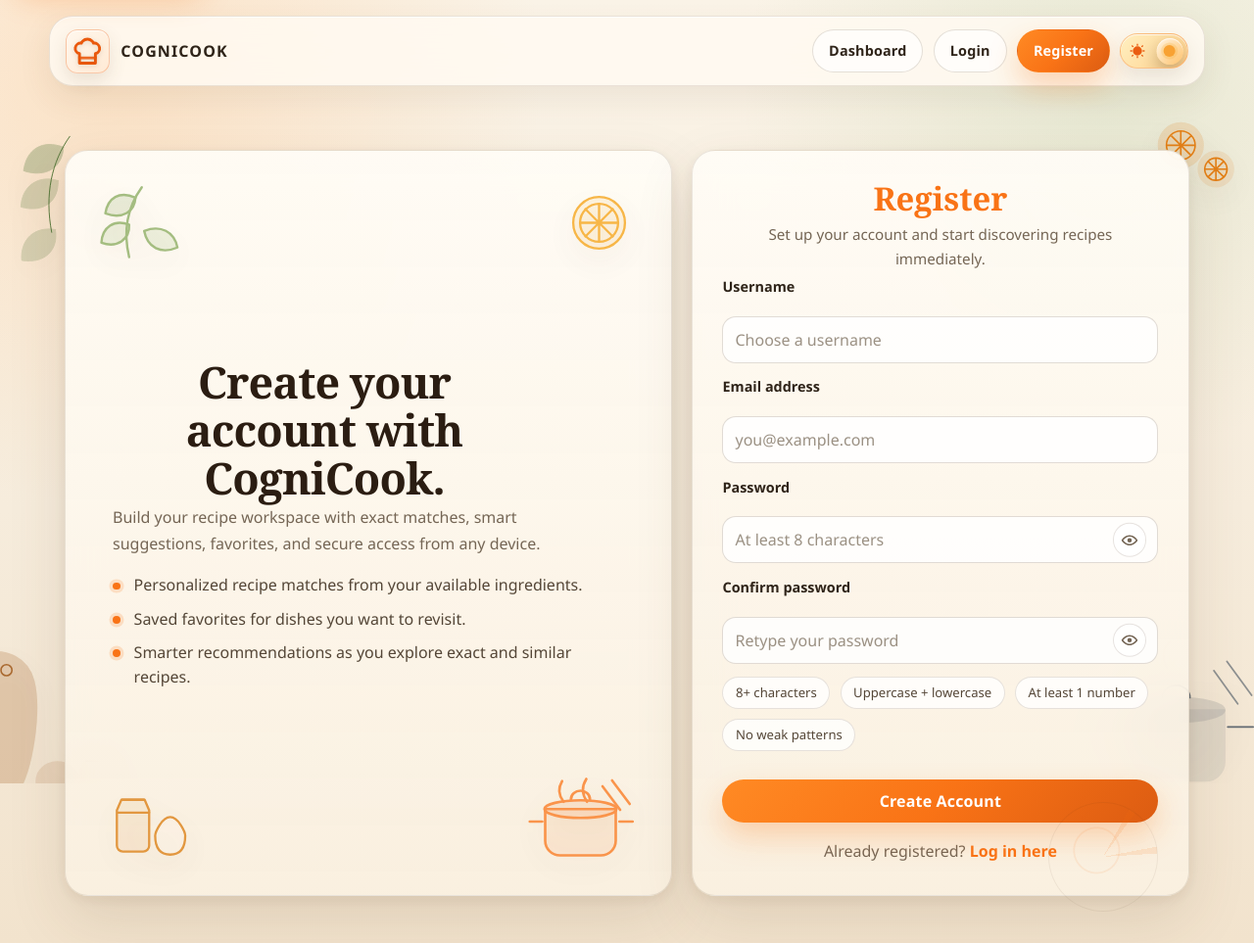
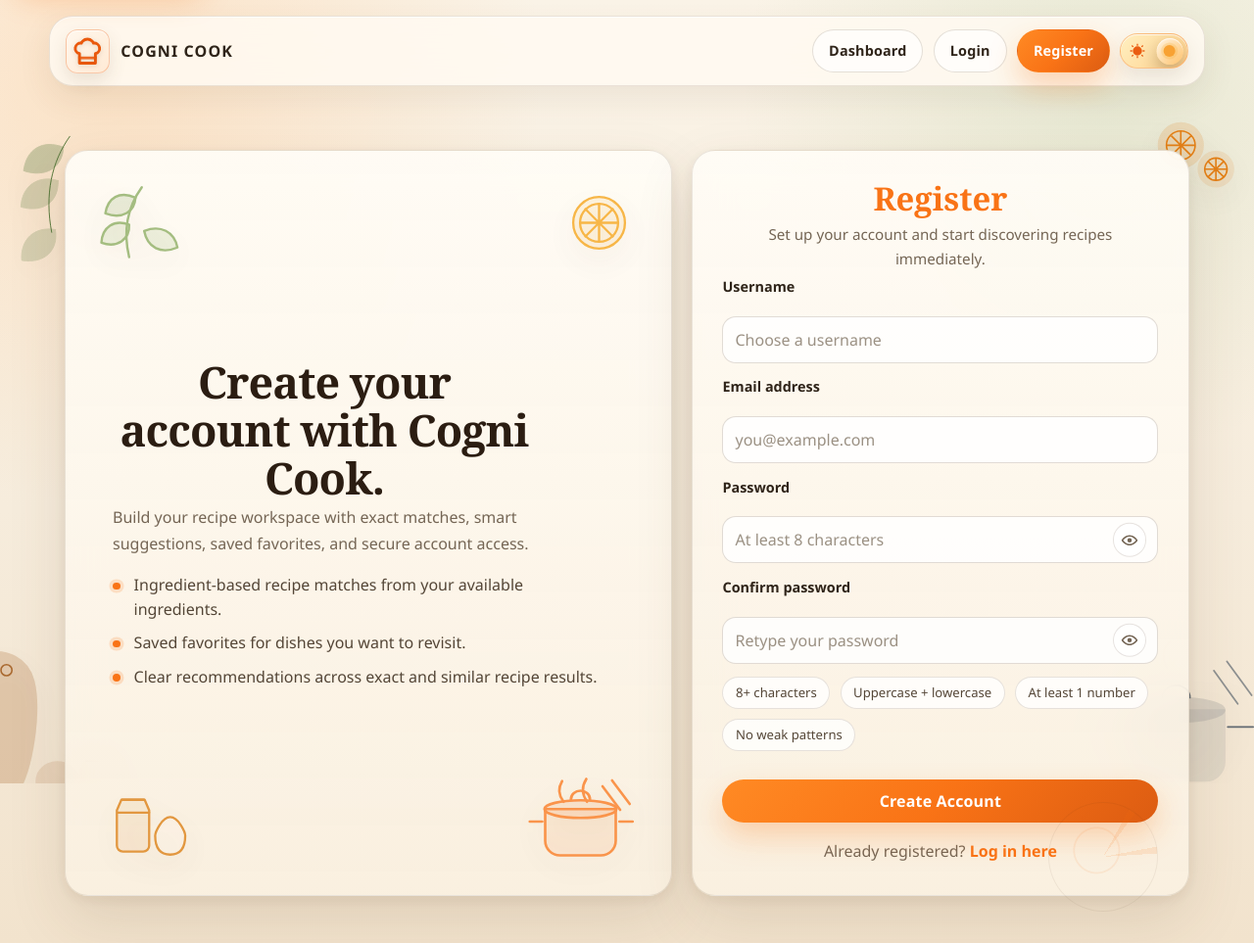
Before and after one commit to Najeel08/cognicook, a Flask app: page /register in a window 1280 px wide. Shown: the whole page at 98% size. Run offline with Flask 3, Linux system fonts and the light colour scheme; parts of the project's set-up code (start-up, migrations or seed data) failed here and were passed over; some libraries are stand-ins or nearby versions.

Commit message:
Refactor and enhance safety checks in routes, update descriptions, and improve UI consistency
- Introduced a new helper function `_safe_local_path_from_parsed_url` to centralize and simplify path safety checks in `get_safe_redirect_target` and `get_safe_return_path`.
- Updated the description in `clean_dataset.py` and `import_dataset.py` to include "Cogni Cook" for clarity.
- Removed unused ambient styles from `cognicook.css`.
- Enhanced theme toggle functionality in `cognicook.js` to ensure compatibility with older browsers.
- Updated welcome messages and descriptions in various HTML templates to consistently use "Cogni Cook".
- Added a new test in `test_favorites.py` to ensure favorite actions are scoped to the current user.
- Implemented a test in `test_recommendations.py` to verify that the recommendation cache resets for a fresh app database.
- Added a test in `test_security.py` to ensure that production environments without a secret key do not create a development secret.
- Cleaned up unused imports in several test files.

```diff
--- a/app.py
+++ b/app.py
@@ -509,7 +509,9 @@ def create_app(config_object=Config):
         from models.favorite import Favorite
         from models.recipe import Recipe
         from models.user import User
+        from services.recipe_service import invalidate_recipe_similarity_cache
 
+        invalidate_recipe_similarity_cache()
         db.create_all()
         ensure_user_schema(app)
         ensure_user_email_schema(app)
--- a/config.py
+++ b/config.py
@@ -31,7 +31,7 @@ TRUSTED_HOSTS = [
 ]
 SECRET_KEY = os.environ.get("SECRET_KEY")
 SECRET_KEY_FROM_ENV = bool(SECRET_KEY)
-if not SECRET_KEY:
+if not SECRET_KEY and not IS_PRODUCTION:
     INSTANCE_PATH.mkdir(parents=True, exist_ok=True)
     dev_secret_path = INSTANCE_PATH / ".secret_key"
     try:
--- a/routes.py
+++ b/routes.py
@@ -51,28 +51,31 @@ def current_similar_filters():
     }
 
 
+def _safe_local_path_from_parsed_url(parsed):
+    path_is_local = (
+        parsed.path.startswith("/")
+        and not parsed.path.startswith("//")
+        and "\\" not in parsed.path
+    )
+    path_is_safe = is_safe_input(parsed.path, max_length=2048)
+    query_is_safe = is_safe_input(parsed.query, max_length=1200) and "<" not in parsed.query and ">" not in parsed.query
+    if not path_is_local or not path_is_safe or not query_is_safe:
+        return ""
+
+    target = parsed.path
+    if parsed.query:
+        target = f"{target}?{parsed.query}"
+    return target
+
+
 def get_safe_redirect_target(default_endpoint, **values):
     referrer = request.referrer
     if referrer:
         parsed = urlsplit(referrer)
-        path_is_local = (
-            parsed.path.startswith("/")
-            and not parsed.path.startswith("//")
-            and "\\" not in parsed.path
-        )
-        path_is_safe = is_safe_input(parsed.path, max_length=2048)
-        query_is_safe = is_safe_input(parsed.query, max_length=1200) and "<" not in parsed.query and ">" not in parsed.query
-        if (
-            parsed.scheme in {"http", "https"}
-            and parsed.netloc == request.host
-            and path_is_local
-            and path_is_safe
-            and query_is_safe
-        ):
-            target = parsed.path
-            if parsed.query:
-                target = f"{target}?{parsed.query}"
-            return target
+        if parsed.scheme in {"http", "https"} and parsed.netloc == request.host:
+            target = _safe_local_path_from_parsed_url(parsed)
+            if target:
+                return target
 
     return url_for(default_endpoint, **values)
 
@@ -82,20 +85,10 @@ def get_safe_return_path(value):
         return ""
 
     parsed = urlsplit(value)
-    path_is_local = (
-        parsed.path.startswith("/")
-        and not parsed.path.startswith("//")
-        and "\\" not in parsed.path
-    )
-    path_is_safe = is_safe_input(parsed.path, max_length=2048)
-    query_is_safe = is_safe_input(parsed.query, max_length=1200) and "<" not in parsed.query and ">" not in parsed.query
-    if parsed.scheme or parsed.netloc or not path_is_local or not path_is_safe or not query_is_safe:
+    if parsed.scheme or parsed.netloc:
         return ""
 
-    target = parsed.path
-    if parsed.query:
-        target = f"{target}?{parsed.query}"
-    return target
+    return _safe_local_path_from_parsed_url(parsed)
 
 
 def get_favorite_recipe_ids(recipe_ids):
@@ -326,7 +319,7 @@ def register_routes(app):
             if request.form.get("save_recipe"):
                 redirect_url = auto_save_recipe_after_login(
                     request.form,
-                    saved_message="Account created successfully! Your recipe has been added to your favourites.",
+                    saved_message="Account created successfully! Your recipe has been added to your favorites.",
                 )
                 return redirect(redirect_url)
             flash("Account created successfully!", "success")
--- a/scripts/clean_dataset.py
+++ b/scripts/clean_dataset.py
@@ -46,7 +46,7 @@ def clean_dataset(input_path=DEFAULT_INPUT, output_path=DEFAULT_OUTPUT):
 
 
 def parse_args():
-    parser = argparse.ArgumentParser(description="Clean the CogniCook recipe CSV into the canonical dataset file.")
+    parser = argparse.ArgumentParser(description="Clean the Cogni Cook (Intelligent Recipe Recommendation System) recipe CSV into the canonical dataset file.")
     parser.add_argument("--input", default=str(DEFAULT_INPUT), help="Raw CSV path to clean.")
     parser.add_argument("--output", default=str(DEFAULT_OUTPUT), help="Clean canonical CSV path to write.")
     return parser.parse_args()
--- a/scripts/import_dataset.py
+++ b/scripts/import_dataset.py
@@ -13,7 +13,7 @@ from services.data_loader import replace_recipe_data
 
 
 def parse_args():
-    parser = argparse.ArgumentParser(description="Import the canonical CogniCook CSV dataset into the database.")
+    parser = argparse.ArgumentParser(description="Import the canonical Cogni Cook (Intelligent Recipe Recommendation System) CSV dataset into the database.")
     parser.add_argument("--dataset", help="CSV dataset path. Defaults to Config.DATASET_PATH.")
     parser.add_argument(
         "--no-preserve-favorites",
--- a/static/css/cognicook.css
+++ b/static/css/cognicook.css
@@ -228,11 +228,6 @@ a,
     transform: translateY(0);
 }
 
-.ambient,
-.ambient-grid {
-    display: none;
-}
-
 .kitchen-decor {
     position: fixed;
     inset: 0;
--- a/static/js/cognicook.js
+++ b/static/js/cognicook.js
@@ -72,7 +72,9 @@ function initializeThemeToggle() {
 
     updateToggleState(currentTheme());
 
-    const colorSchemeQuery = window.matchMedia("(prefers-color-scheme: light)");
+    const colorSchemeQuery = typeof window.matchMedia === "function"
+        ? window.matchMedia("(prefers-color-scheme: light)")
+        : null;
     const handleColorSchemeChange = (event) => {
         let hasStoredTheme = false;
         try {
@@ -88,9 +90,9 @@ function initializeThemeToggle() {
         applyTheme(event.matches ? "light" : "dark", false);
     };
 
-    if (colorSchemeQuery.addEventListener) {
+    if (colorSchemeQuery?.addEventListener) {
         colorSchemeQuery.addEventListener("change", handleColorSchemeChange);
-    } else if (colorSchemeQuery.addListener) {
+    } else if (colorSchemeQuery?.addListener) {
         colorSchemeQuery.addListener(handleColorSchemeChange);
     }
 }
--- a/templates/dashboard_home.html
+++ b/templates/dashboard_home.html
@@ -4,13 +4,13 @@
 <section class="hero-panel glass-panel dashboard-panel dashboard-home">
   <div class="dashboard-hero-copy">
     {% if not current_user.is_authenticated %}
-    <p class="eyebrow">Welcome to CogniCook</p>
+    <p class="eyebrow">Welcome to Cogni Cook</p>
     {% endif %}
 
     <h1>Find recipes you can cook <span class="text-accent">today.</span></h1>
 
     <p class="lead-copy">
-      Add the ingredients you have on hand and CogniCook will surface exact recipes first, then close matches that need only a few extras.
+      Add the ingredients you have on hand and Cogni Cook will surface exact recipes first, then close matches that need only a few extras.
     </p>
   </div>
 
--- a/templates/layout.html
+++ b/templates/layout.html
@@ -4,8 +4,8 @@
     <meta charset="UTF-8" />
     <meta name="viewport" content="width=device-width, initial-scale=1" />
     <meta name="color-scheme" content="dark light" />
-    <meta name="description" content="{% block meta_description %}CogniCook helps users find Indian recipes from available ingredients, explore similar dishes, and save favorite recipes.{% endblock %}" />
-    <title>{% block title %}{{ title or "CogniCook" }}{% endblock %}</title>
+    <meta name="description" content="{% block meta_description %}Cogni Cook (Intelligent Recipe Recommendation System) helps users find Indian recipes from available ingredients, explore similar dishes, and save favorite recipes.{% endblock %}" />
+    <title>{% block title %}{{ title or "Cogni Cook (Intelligent Recipe Recommendation System)" }}{% endblock %}</title>
     <script src="{{ static_asset_url('js/theme-init.js') }}"></script>
     <link href="{{ static_asset_url('css/bootstrap.min.css') }}" rel="stylesheet" />
     <link href="{{ static_asset_url('css/cognicook.css') }}" rel="stylesheet" />
@@ -13,9 +13,6 @@
   <body>
     <a class="skip-link" href="#main-content">Skip to main content</a>
     <div class="app-shell">
-      <div class="ambient ambient-one"></div>
-      <div class="ambient ambient-two"></div>
-      <div class="ambient-grid"></div>
       {% include "_kitchen_decor.html" %}
 
       <nav class="topbar" aria-label="Primary navigation">
@@ -27,7 +24,7 @@
                 <path class="chef-line chef-detail" d="M6 17h12" />
               </svg>
             </span>
-            <span class="brandmark-word">CogniCook</span>
+            <span class="brandmark-word">Cogni Cook</span>
           </a>
 
           <div class="topbar-actions">
--- a/templates/login_v2.html
+++ b/templates/login_v2.html
@@ -12,8 +12,8 @@
     </h1>
 
     <p class="lead-copy">
-      Sign in to search by ingredients, discover exact recipe matches,
-      explore similar dishes, and save your favorites in one place.
+      Sign in to save your favorite recipes while you discover exact
+      matches and explore similar dishes.
     </p>
   </div>
 
@@ -92,7 +92,7 @@
     </form>
 
     <p class="auth-switch">
-      New to CogniCook?
+      New to Cogni Cook?
       <a href="{{ url_for('register', save_recipe=save_recipe, next=next_url) if save_recipe or next_url else url_for('register') }}">
         Create an account
       </a>
--- a/templates/register_v2.html
+++ b/templates/register_v2.html
@@ -9,19 +9,18 @@
     <span class="register-decor register-decor-staples" aria-hidden="true"></span>
     <span class="register-decor register-decor-cookware" aria-hidden="true"></span>
     <h1>
-      Create your account with CogniCook.
+      Create your account with Cogni Cook.
     </h1>
 
     <p class="lead-copy">
       Build your recipe workspace with exact matches,
-      smart suggestions, favorites, and secure access
-      from any device.
+      smart suggestions, saved favorites, and secure account access.
     </p>
 
     <ul class="auth-benefits" aria-label="Account benefits">
-      <li>Personalized recipe matches from your available ingredients.</li>
+      <li>Ingredient-based recipe matches from your available ingredients.</li>
       <li>Saved favorites for dishes you want to revisit.</li>
-      <li>Smarter recommendations as you explore exact and similar recipes.</li>
+      <li>Clear recommendations across exact and similar recipe results.</li>
     </ul>
   </div>
 
```
Also changed, not shown: tests/base.py (+7 -1 lines), tests/test_auth.py (+2 -2 lines), tests/test_dashboard.py (+0 -1 lines), tests/test_favorites.py (+29 -0 lines), tests/test_recommendations.py (+49 -0 lines), tests/test_security.py (+43 -0 lines), tests/test_validation.py (+0 -1 lines), README.md, 1 other file.
